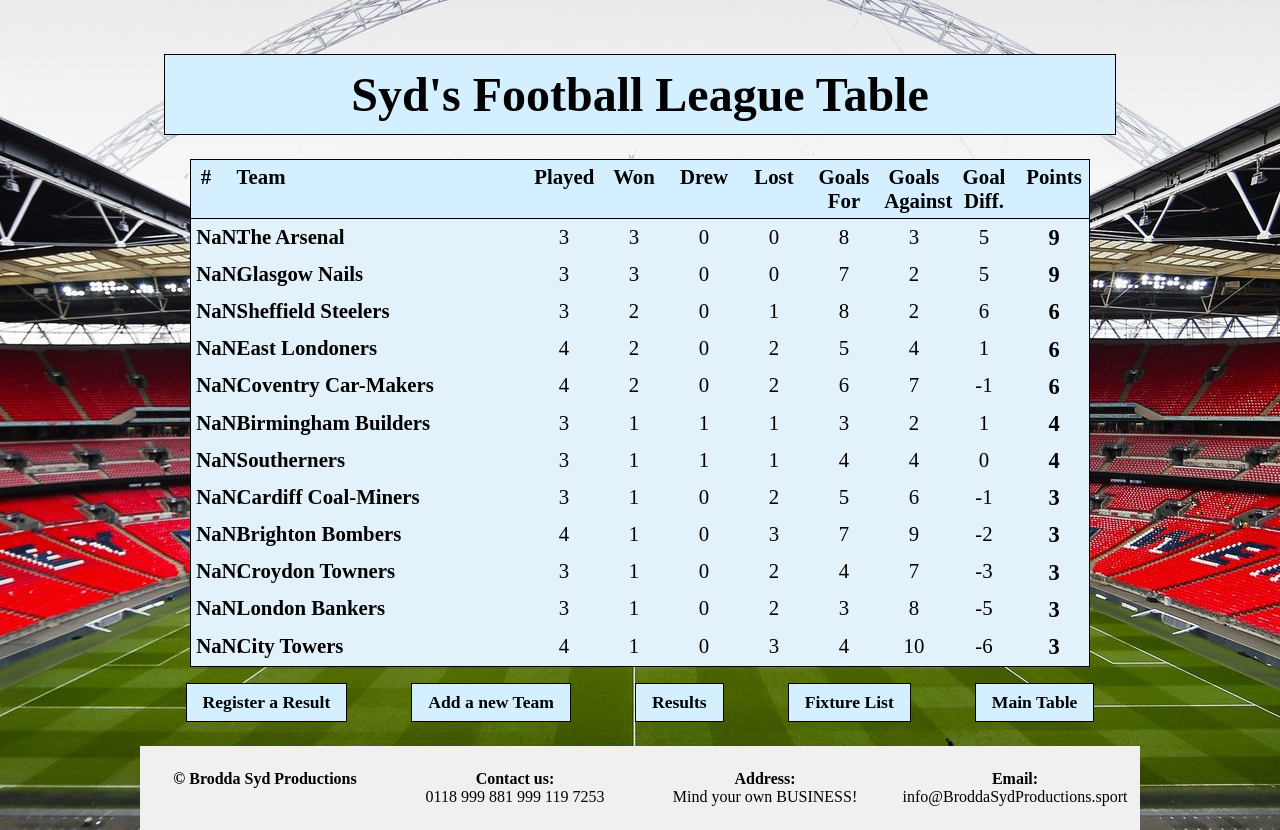
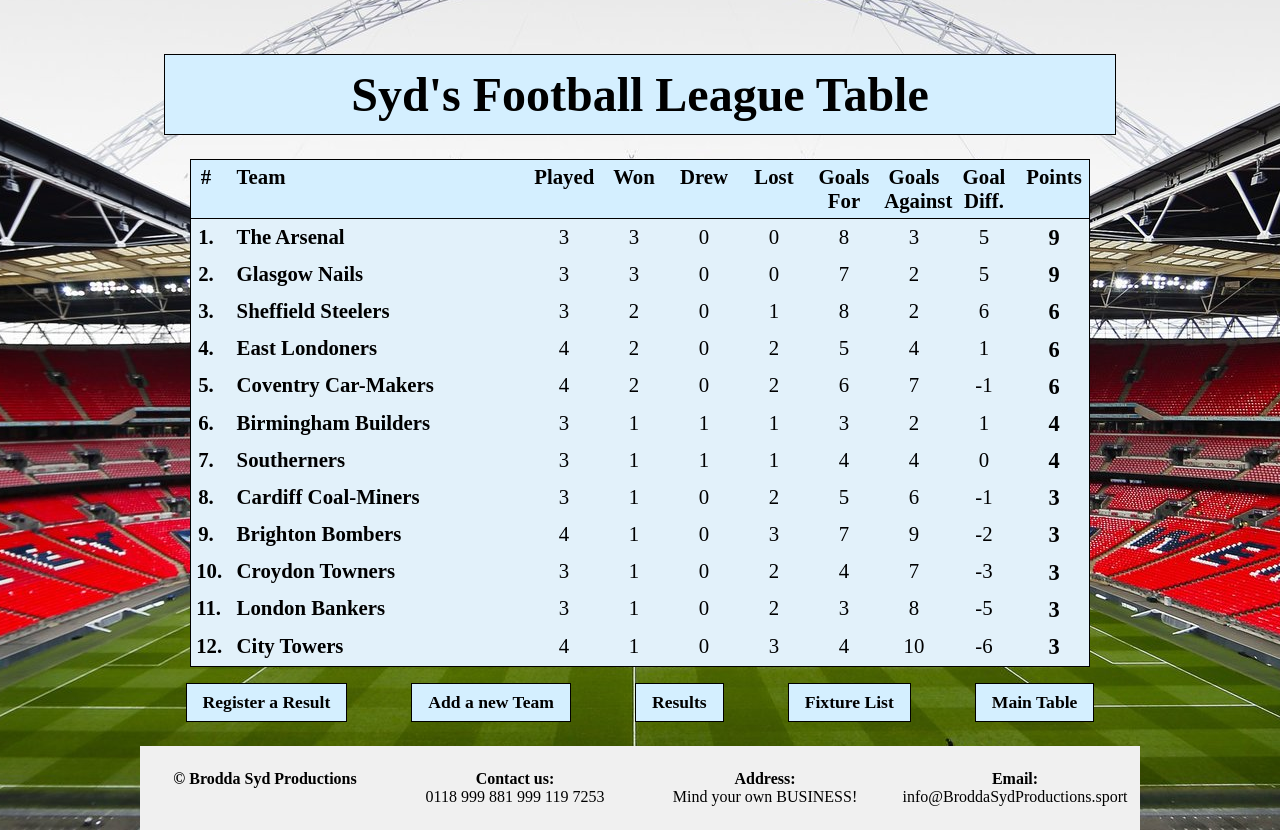
Before and after one commit to sydneymurray/boolean-uk-react-project-deployment, a React (Create React App) app: page / in a window 1280 px wide. Built offline with nearby package versions, Linux system fonts and the light colour scheme; data requests are answered from the project's data file.

Commit message:
CSS Fixes

```diff
--- a/src/pages/MainTable.jsx
+++ b/src/pages/MainTable.jsx
@@ -24,7 +24,7 @@ export default function MainTable(){
         <span className="list-item-span goals">Goal Diff.</span>
         <span className="list-item-span ">Points</span>
       </li>
-      {tableArray.map((team, index) =><RenderTeamListItem team={team} key={index}/>)}
+      {tableArray.map((team, index) =><RenderTeamListItem team={team} key={index} index={index}/>)}
     </ul>
   </>
 
```
